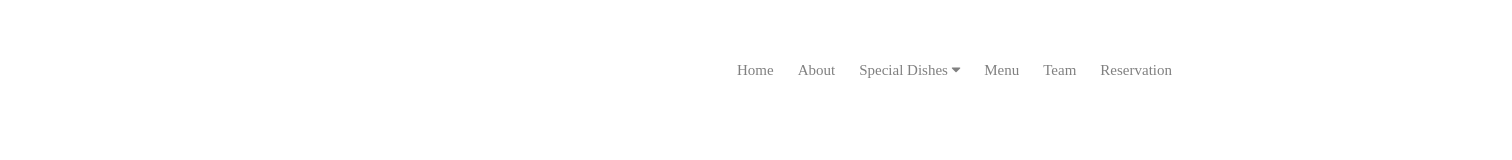
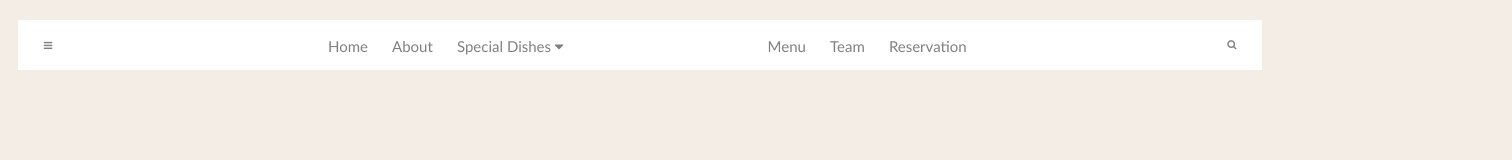
Before and after one commit to AmirHosseinRP/HW1-Web, a plain HTML site: page index.html in a window 1280 px wide. Shown: the whole page, 1512 px wide, since content can reach past the window. Drawn offline with Linux system fonts and the light colour scheme.

Commit message:
menuBar complete

```diff
--- a/index.html
+++ b/index.html
@@ -7,10 +7,8 @@
     <link rel="stylesheet" href="https://cdnjs.cloudflare.com/ajax/libs/font-awesome/4.7.0/css/font-awesome.min.css">
 </head>
 <body>
-<header>
-    <div class="moreBtn">
-
-    </div>
+<header class="header">
+    <button class="barBtn"><i class="fa fa-bars"></i></button>
     <nav class="menuBar">
         <ul>
             <li>
@@ -33,20 +31,18 @@
                     </li>
                 </ul>
             </li>
-            <li>
+            <li class="splitMenu">
                 <a href="#link4">Menu</a>
             </li>
-            <li>
+            <li class="splitMenu">
                 <a href="#link5">Team</a>
             </li>
-            <li>
+            <li class="splitMenu">
                 <a href="#link6">Reservation</a>
             </li>
         </ul>
     </nav>
-    <div class="searchBtn">
-
-    </div>
+    <button class="searchBtn"><i class="fa fa-search"></i></button>
 </header>
 </body>
 </html>
--- a/styleSheet.css
+++ b/styleSheet.css
@@ -1,22 +1,59 @@
+body {
+    background-color: #f4ede5;
+    font-family: Calibri, serif;
+}
+a {
+    text-decoration: none;
+}
+.header {
+    background-color: white;
+    margin: 10px;
+    margin-top: 20px;
+    height: 50px;
+}
+.barBtn {
+    background-color: white;
+    color: grey;
+    font-size: 10px;
+    border-radius: 3px;
+    border:0;
+    width: 40px;
+    height: 40px;
+    top: 5px;
+    left: 10px;
+    position: relative;
+    transition: all .2s;
+}
+.barBtn a {
+    text-decoration: none;
+}
+.barBtn:hover {
+    background-color: #e0e0e0;
+    border-radius: 50%;
+}
+
 .menuBar {
-    background-color: white;
     display: inline;
-    float: right;
-    margin-right: 100px;
-    margin-top: 37px;
+    position: relative;
+    top: -40px;
+    left: 250px;
+    padding-left: 0;
     z-index: 2;
     transition: all .2s;
 }
+.splitMenu {
+    left: 180px;
+}
 .menuBar li {
+    background-color: white;
     display: inline-block;
-    padding:0px;
+    height: 30px;
+    margin-left: 20px;
     list-style: none;
     position: relative;
-    margin-left: 20px;
     transition: all .2s;
 }
 .menuBar li a {
-    text-decoration: none;
     font-size: 15px;
     color: grey;
     display: block;
@@ -25,16 +62,38 @@
 .subMenu {
     z-index: 2;
     display: none;
-    padding: 0;
     position: absolute;
+    padding-top: 13px;
+    padding-right: 17px;
+    padding-left: 0;
     transition: all .2s;
-}
-.menuBar li:hover .subMenu {
-    display: block;
-    width: 210px;
+    width: 120px;
+    height: 100px;
+    top:30px;
     border: 2px solid white;
     border-radius: 2px;
     box-shadow: 0 0 5px grey;
-    padding: 20px;
     background-color: white;
 }
+.menuBar li:hover .subMenu {
+    display: inline;
+}
+.searchBtn {
+    background-color: white;
+    color: grey;
+    font-size: 10px;
+    border-radius: 3px;
+    border:0;
+    width: 40px;
+    height: 39px;
+    float: right;
+    top: -98px;
+    right: 10px;
+    position: relative;
+    transition: all .2s;
+}
+
+.searchBtn:hover {
+    background-color: #e0e0e0;
+    border-radius: 50%;
+}
```
